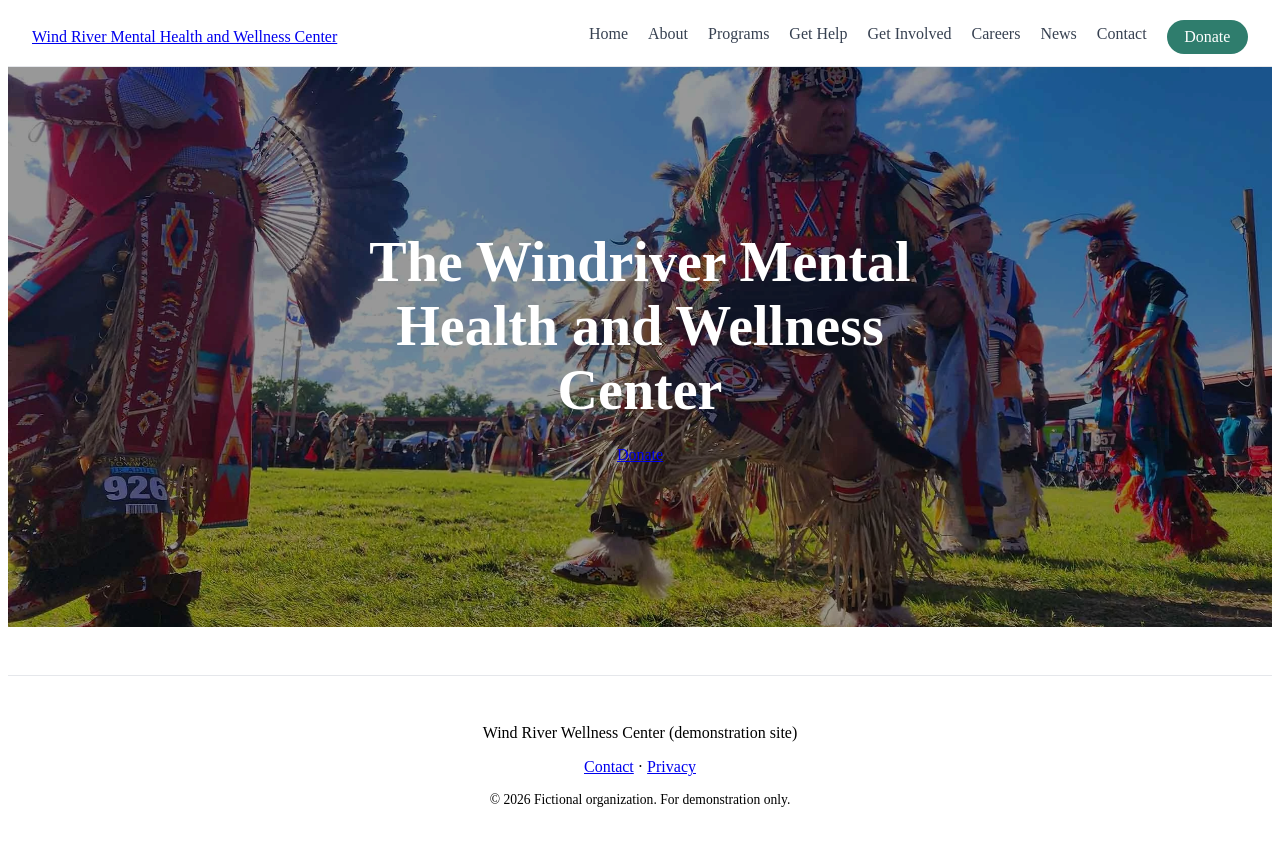
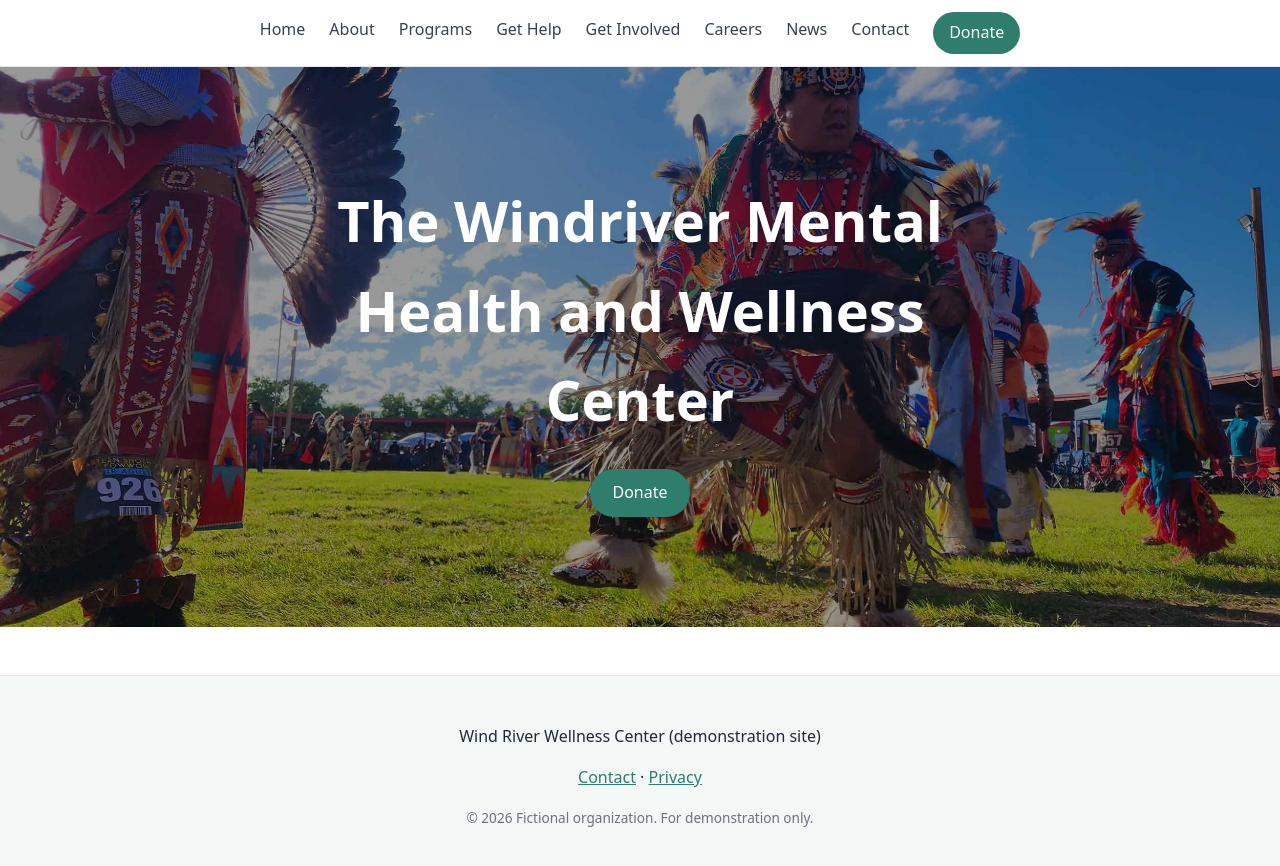
Before and after one commit to LlamaLord11/WindriverWellness, an Astro site: page / in a window 1280 px wide. Built offline with nearby package versions, Linux system fonts and the light colour scheme; Astro itself is replaced by a stand-in of ours.

Commit message:
Restructured Nav Bar

```diff
--- a/src/components/NavBar.astro
+++ b/src/components/NavBar.astro
@@ -21,7 +21,6 @@ const navItems = navLinks.map((link) => ({
 ---
 
 <header class="siteHeader">
-  <a class="siteLogo" href={`${baseUrl}/`}>Wind River Mental Health and Wellness Center</a>
   <button class="menuToggle" aria-label="Toggle menu" aria-expanded="false">Menu</button>
   <nav class="siteNav">
     {navItems.map((item) => (
@@ -49,14 +48,14 @@ const navItems = navLinks.map((link) => ({
     z-index: 100;
     display: flex;
     align-items: center;
-    justify-content: space-between;
+    justify-content: center;
     padding: 0.75rem 1.5rem;
     background: #ffffff;
     border-bottom: 1px solid #e5e7eb;
   }
   .siteNav {
     display: flex;
-    gap: 1.25rem;
+    gap: 1.5rem;
     align-items: center;
   }
   .navTab {
@@ -72,7 +71,7 @@ const navItems = navLinks.map((link) => ({
   .donateButton {
     background: #2f7d6d;
     color: #ffffff;
-    padding: 0.5rem 1.1rem;
+    padding: 0.5rem 1rem;
     border-radius: 999px;
     text-decoration: none;
   }
--- a/src/layouts/BaseLayout.astro
+++ b/src/layouts/BaseLayout.astro
@@ -1,5 +1,4 @@
 ---
-import DemoBanner from '../components/DemoBanner.astro';
 import NavBar from '../components/NavBar.astro';
 import Footer from '../components/Footer.astro';
 import '../styles/global.css';
@@ -23,7 +22,6 @@ const baseUrl = import.meta.env.BASE_URL.replace(/\/$/, '');
     <title>Wind River Wellness</title>
   </head>
   <body>
-    <DemoBanner />
     <NavBar />
     <main>
       <slot />
--- a/src/pages/index.astro
+++ b/src/pages/index.astro
@@ -9,7 +9,7 @@ const baseUrl = import.meta.env.BASE_URL.replace(/\/$/, '');
   <section class="indexTopIntro">
     <Image
       src={introHeaderImage}
-      alt="Describe what the photo shows"
+      alt="An image of the Wind River Reservation, specifically of a local powwow. The image contains a number of local tribespeople in traditional regalia, dancing and celebrating their culture."
       class="indexTopImage"
       widths={[800, 1200, 1800, 2400]}
       sizes="100vw"
--- a/src/styles/global.css
+++ b/src/styles/global.css
@@ -0,0 +1,58 @@
+:root {
+  --colorPrimary: #2f7d6d;
+  --colorPrimaryDark: #235c50;
+  --colorText: #1f2937;
+  --colorMuted: #6b7280;
+  --colorBackground: #ffffff;
+  --colorSurface: #f3f7f6;
+  --maxWidth: 1100px;
+}
+
+* {
+  box-sizing: border-box;
+}
+
+html {
+  scroll-behavior: smooth;
+}
+
+body {
+  margin: 0;
+  font-family: system-ui, -apple-system, 'Segoe UI', sans-serif;
+  color: var(--colorText);
+  background: var(--colorBackground);
+  line-height: 1.6;
+  min-height: 100vh;
+  display: flex;
+  flex-direction: column;
+}
+
+main {
+  flex: 1;
+}
+
+a {
+  color: var(--colorPrimary);
+}
+
+.container {
+  max-width: var(--maxWidth);
+  margin: 0 auto;
+  padding: 0 1.5rem;
+}
+
+.buttonPrimary {
+  display: inline-block;
+  background: var(--colorPrimary);
+  color: #ffffff;
+  padding: 0.7rem 1.4rem;
+  border: none;
+  border-radius: 999px;
+  text-decoration: none;
+  font-size: 1rem;
+  cursor: pointer;
+}
+
+.buttonPrimary:hover {
+  background: var(--colorPrimaryDark);
+}
```
Also changed, not shown: src/components/DemoBanner.astro (deleted).
